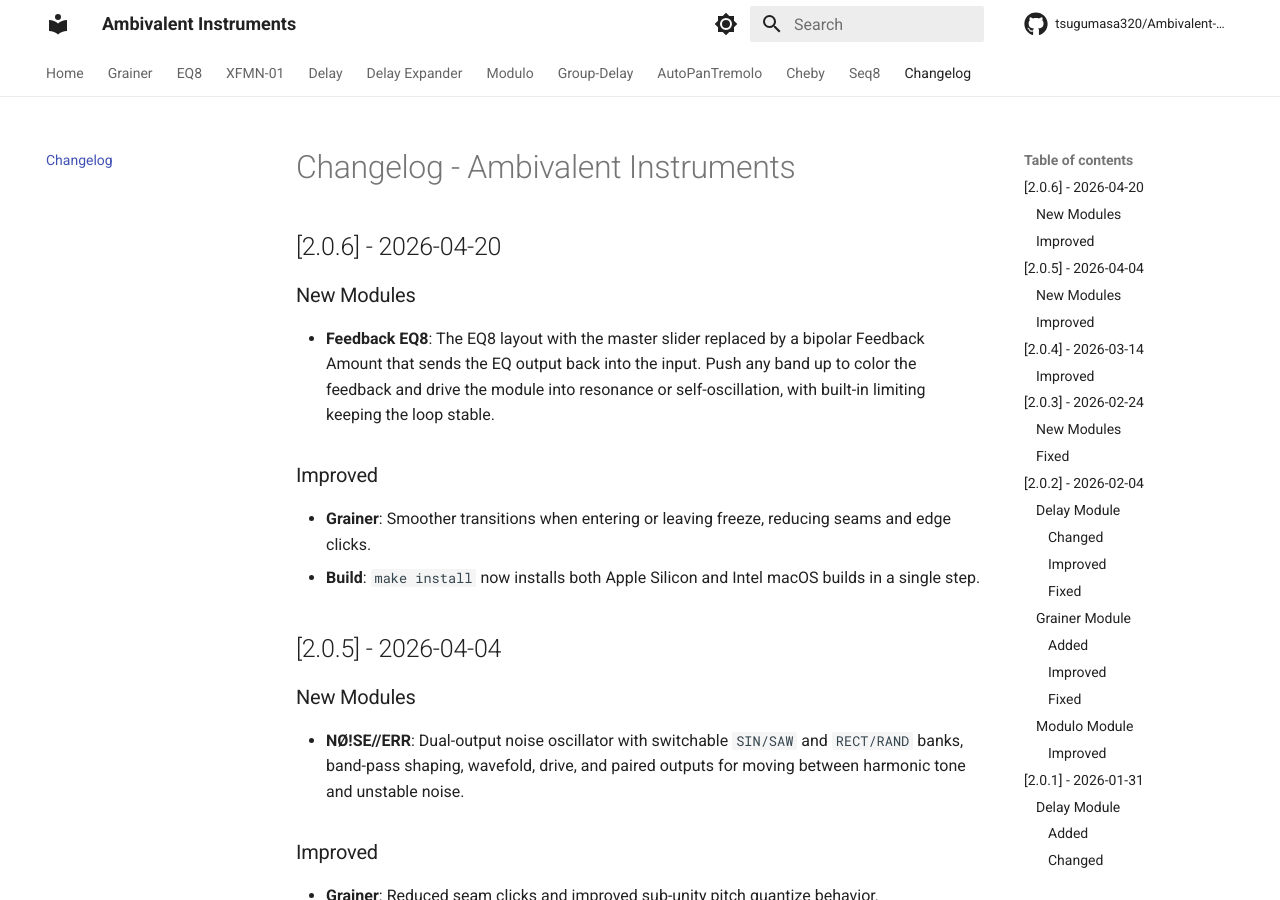
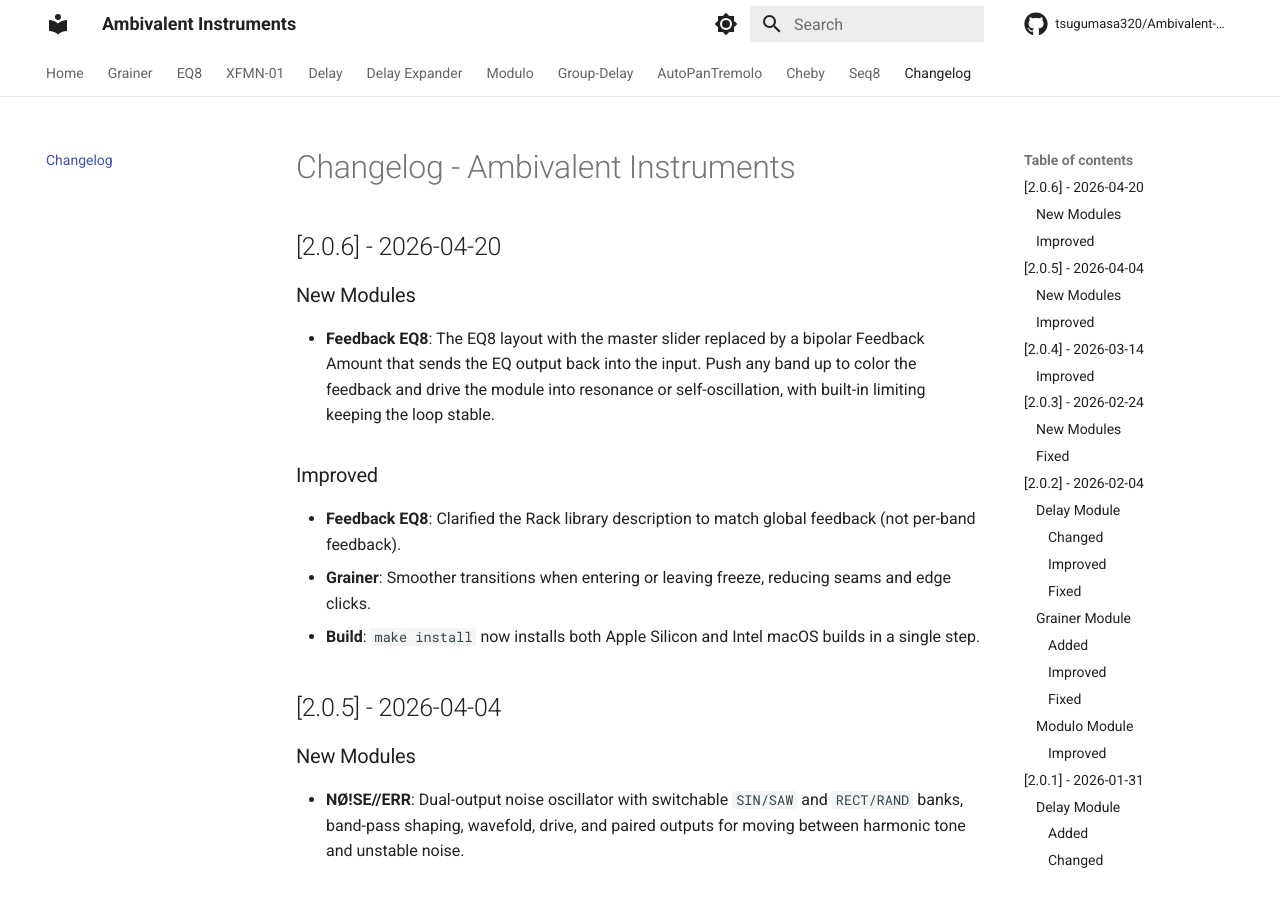
Before and after one commit to tsugumasa320/Ambivalent-Instruments-Manual, an MkDocs documentation site: the page built from docs/changelog.md, in a window 1280 px wide and 900 px high. Built offline with MkDocs 1.6.1 and Material for MkDocs 9.7.7, drawn with Linux system fonts in a browser that asks for light colours; comment, search, counter and statistics services are not loaded.

Commit message:
Changelog: clarify Feedback EQ8 re-release 2.0.6 (library description)
Made-with: Cursor

```diff
--- a/docs/changelog.md
+++ b/docs/changelog.md
@@ -8,6 +8,7 @@
 
 ### Improved
 
+- **Feedback EQ8**: Clarified the Rack library description to match global feedback (not per-band feedback).
 - **Grainer**: Smoother transitions when entering or leaving freeze, reducing seams and edge clicks.
 - **Build**: `make install` now installs both Apple Silicon and Intel macOS builds in a single step.
 
```
